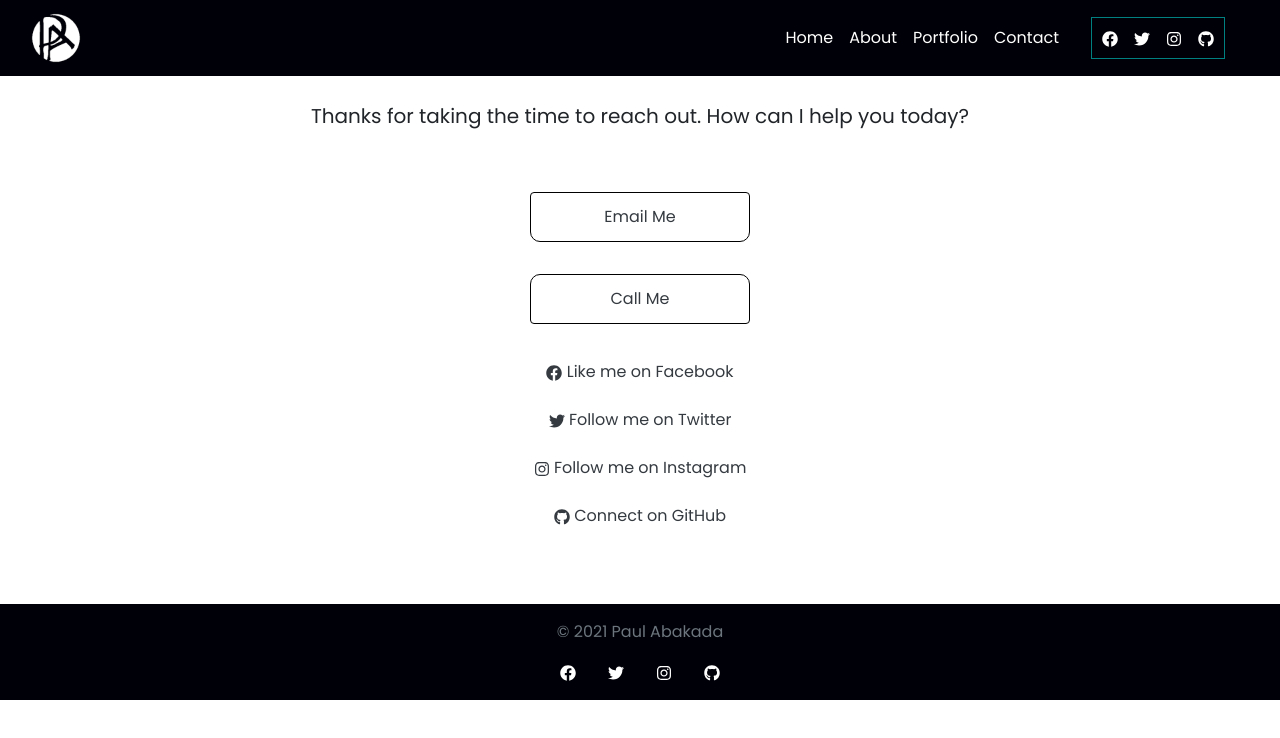
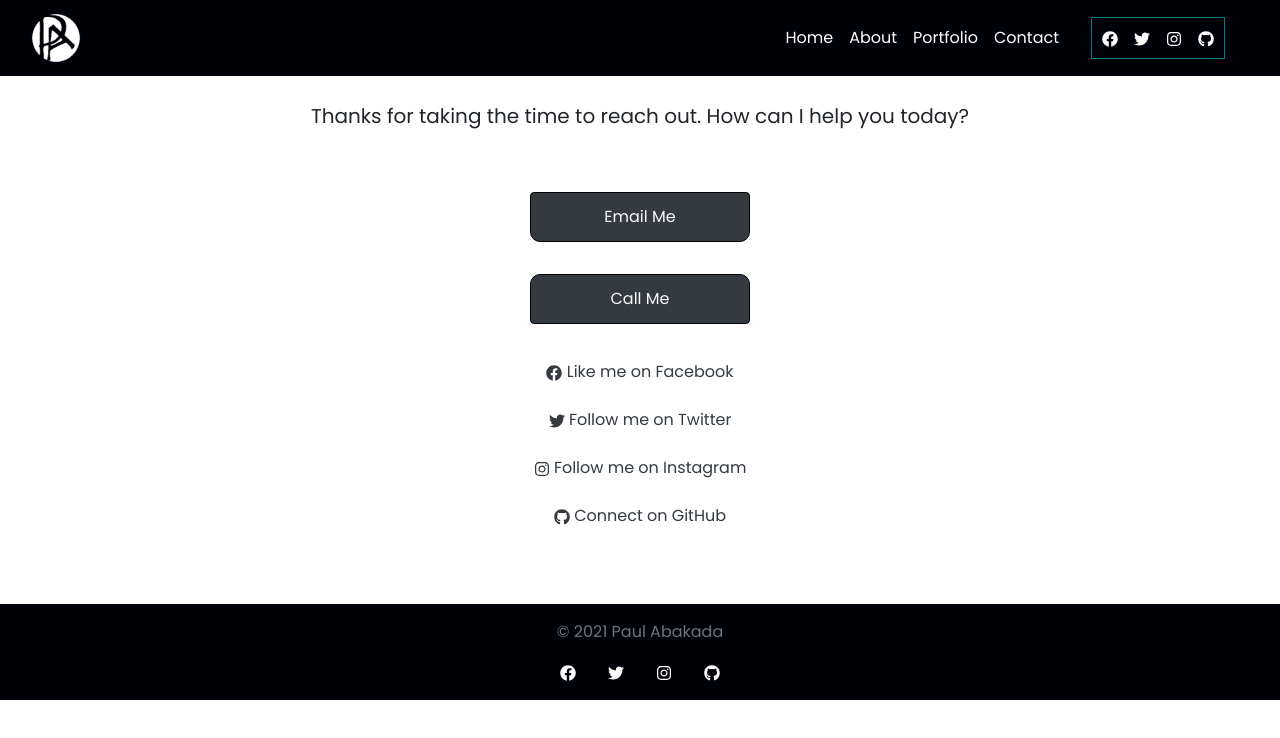
Before and after one commit to paulynson/portfolio, a React (Create React App) app: page /contact in a window 1280 px wide. Shown: the top 738 px of the page. Built offline with nearby package versions, Linux system fonts and the light colour scheme.

Commit message:
dark text

```diff
--- a/src/App.css
+++ b/src/App.css
@@ -320,7 +320,6 @@ transition: cubic-bezier(0.075, 0.82, 0.165, 1);
   border: 1.5px solid #000000 !important;
   border: none;
   outline: none;
-  color: #fff;
   cursor: pointer;
   position: relative;
   z-index: 0;
--- a/src/pages/Contact.js
+++ b/src/pages/Contact.js
@@ -19,9 +19,9 @@ function Contact() {
     <div classname="col-lg-6 col-sm-12 col-md-12">
 
     <ul class="list-group list-group text-center align-items-center d-flex justify-content-center">
-  <a href="mailto:paulabakada@gmail.com" className="list-group-item text-dark reachme my-3">Email Me</a>
+  <a href="mailto:paulabakada@gmail.com" className="list-group-item bg-dark text-light reachme my-3">Email Me</a>
 
- <a href="tel:08125157424" className="list-group-item text-dark reachme my-3">Call Me</a>
+ <a href="tel:08125157424" className="list-group-item bg-dark text-light reachme my-3">Call Me</a>
 
 </ul>
 
```
Also changed, not shown: 1 other file (tests, documents, lock files or other folders).
